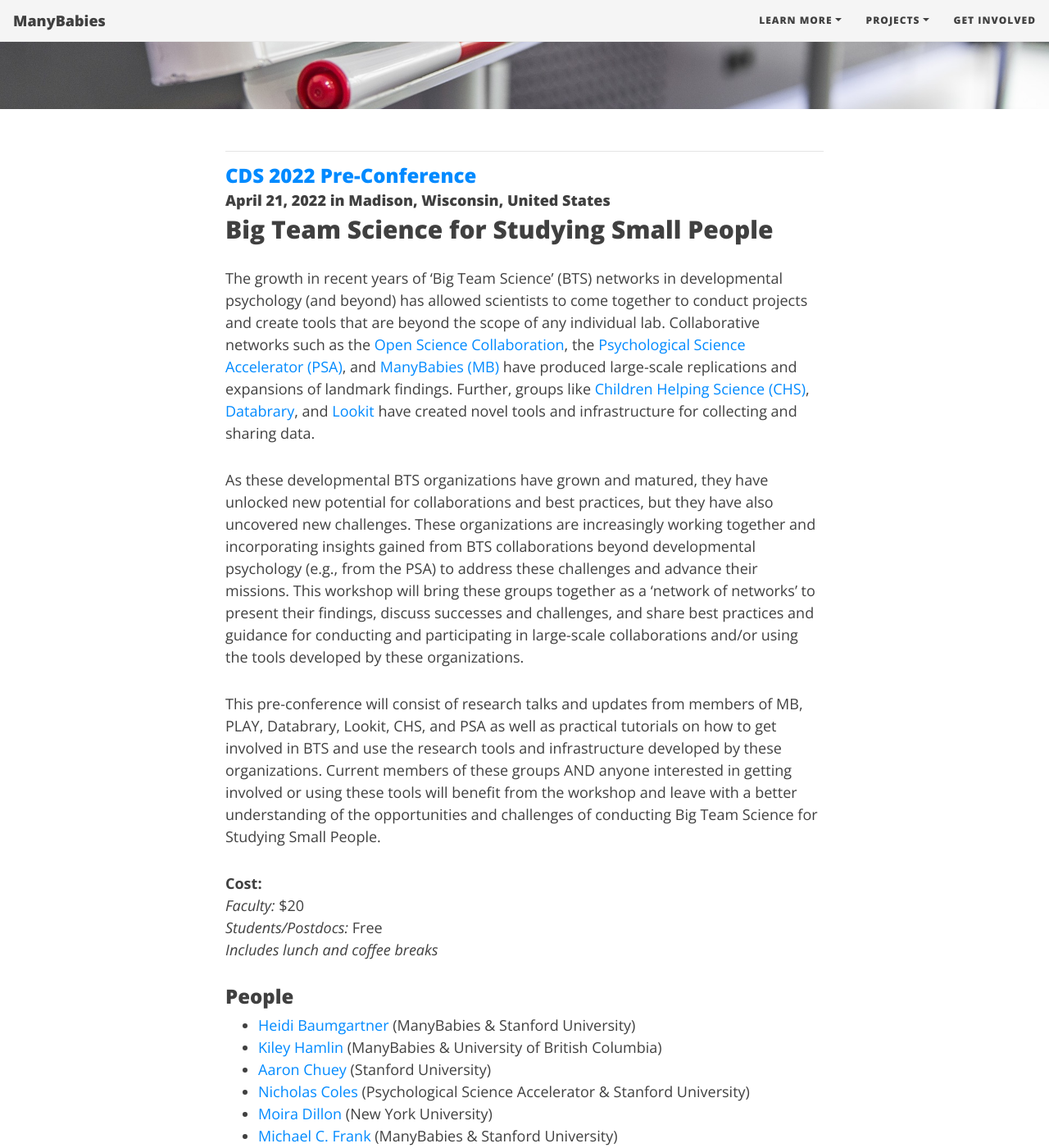
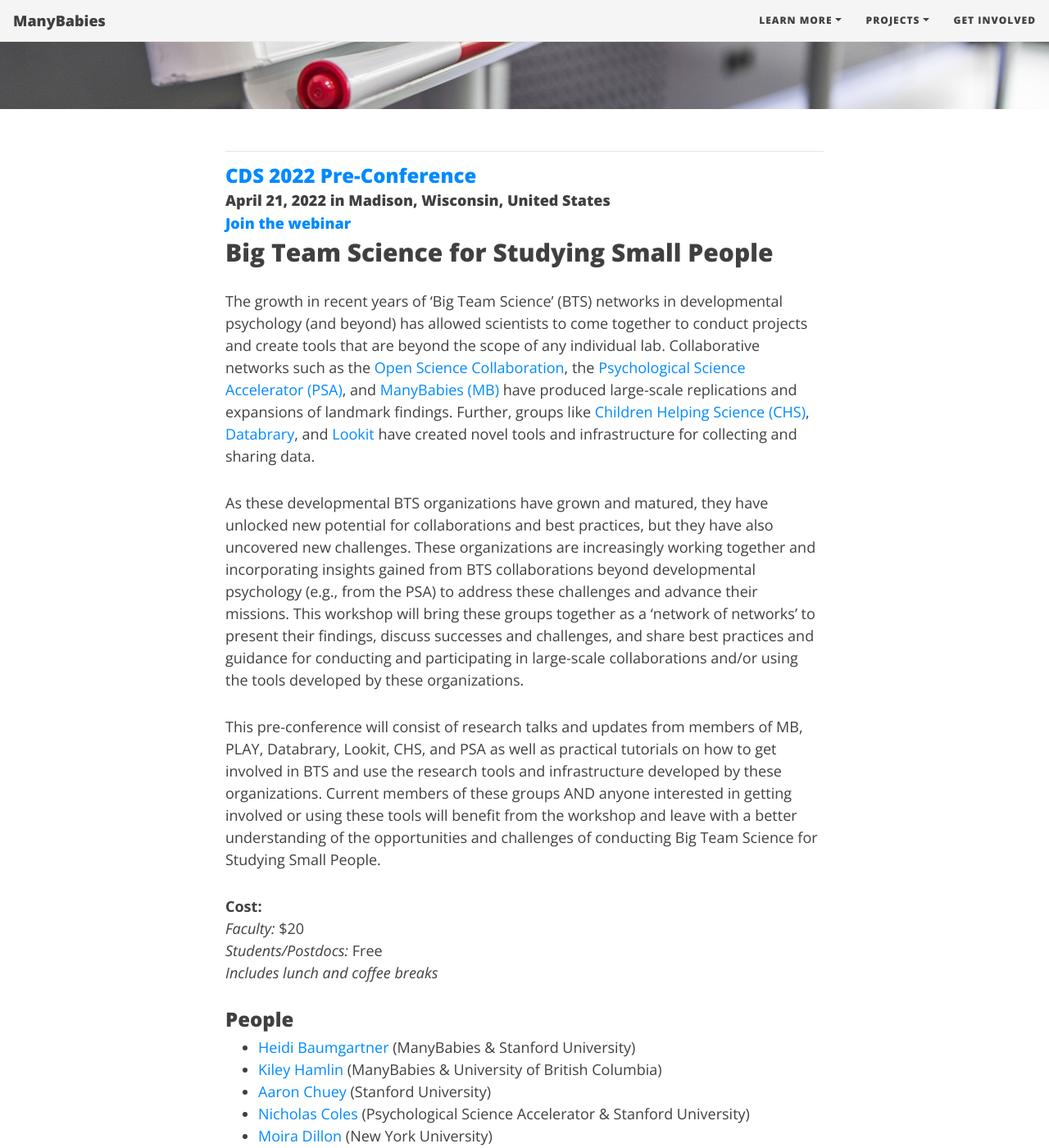
Before and after one commit to manybabies/manybabies.github.io, a Jekyll site: the page built from workshops.md, in a window 1280 px wide and 1400 px high, scrolled down 354 px. Shown: the whole window at 82% size. Built offline with Jekyll 4.4.1, drawn with Linux system fonts in a browser that asks for light colours; nearby versions of some CDN libraries; some web fonts are replaced.

Commit message:
Update workshops.md

```diff
--- a/workshops.md
+++ b/workshops.md
@@ -8,6 +8,7 @@
 
 ### [CDS 2022 Pre-Conference](https://cogdevsoc.org/pre-conference-workshops-2/)
 #### April 21, 2022 in Madison, Wisconsin, United States
+#### [Join the webinar](https://stanford.zoom.us/j/97640827142?pwd=alkySG81L2RGVlBITFJiN0c0YXBtdz09)
 
 ## Big Team Science for Studying Small People
 
```
Also changed, not shown: other parts of workshops.md (+1 -1 lines).
